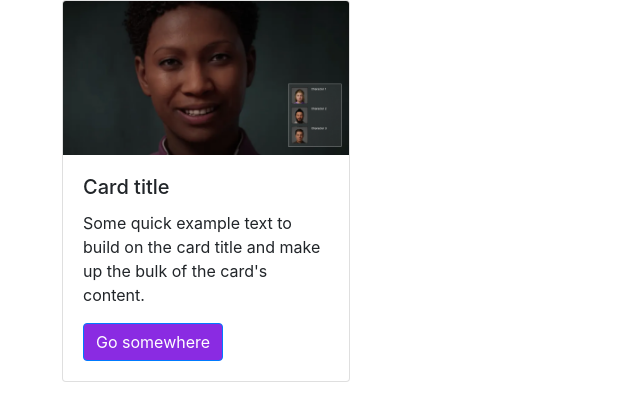
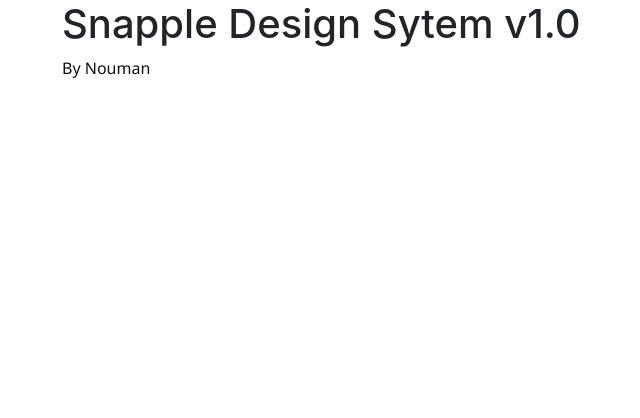
Before and after one commit to nouman7733/bootstarp-ui-nyit-fall, a plain HTML site: page index.html in a window 1280 px wide. Shown: the whole page, without its empty margins (23-663 px from the left). Drawn offline with nearby package versions, Linux system fonts and the light colour scheme.

Commit message:
updated design

```diff
--- a/css/styles.css
+++ b/css/styles.css
@@ -1,3 +1,16 @@
+:root {
+--primary1-main: #FDEDD4;
+--primary2-main: #ffffff;
+--main-font:"Noto Sans";
+--main-text: #101010;
+}
+
+p{
+    font-family: var(--main-font);
+    color: var(--main-text);
+}
+
+h1, h2, h3, h4, h5, h6{}
 .my-button {
-background-color: blueviolet;
+background-color: var(--primary1-main);
 }
--- a/index.html
+++ b/index.html
@@ -6,13 +6,29 @@
     integrity="sha384-xOolHFLEh07PJGoPkLv1IbcEPTNtaed2xpHsD9ESMhqIYd0nLMwNLD69Npy4HI+N" crossorigin="anonymous">
   <meta charset="UTF-8">
   <meta name="viewport" content="width=device-width, initial-scale=1.0">
+  <link rel="preconnect" href="https://fonts.googleapis.com">
+  <link rel="preconnect" href="https://fonts.gstatic.com" crossorigin>
+  <link href="https://fonts.googleapis.com/css2?family=Noto+Sans:ital,wght@0,100..900;1,100..900&display=swap"
+    rel="stylesheet">
   <link rel="stylesheet" href="./css/styles.css">
   <title>Document</title>
 </head>
 
 <body>
   <div class="container">
-    <div class="row"></div>
+    <!-- header -->
+    <div class="row">
+      <div class="col">
+        <!-- <!components go here -->
+         <h1> Snapple Design Sytem v1.0</h1>
+         <p>By Nouman</p>
+      </div>
+    </div>
+    <!-- row 2 -->
+     <div class="row">
+
+     </div>
+    <!-- <div class="row"></div>
     <div class="col"></div>
     <div class="card" style="width: 18rem;">
       <img src="/assets/ui.png" class="card-img-top" alt="...">
@@ -22,7 +38,7 @@
           content.</p>
         <a href="#" class="btn btn-primary my-button">Go somewhere</a>
       </div>
-    </div>
+    </div> -->
     <div class="col"></div>
   </div>
 
```
